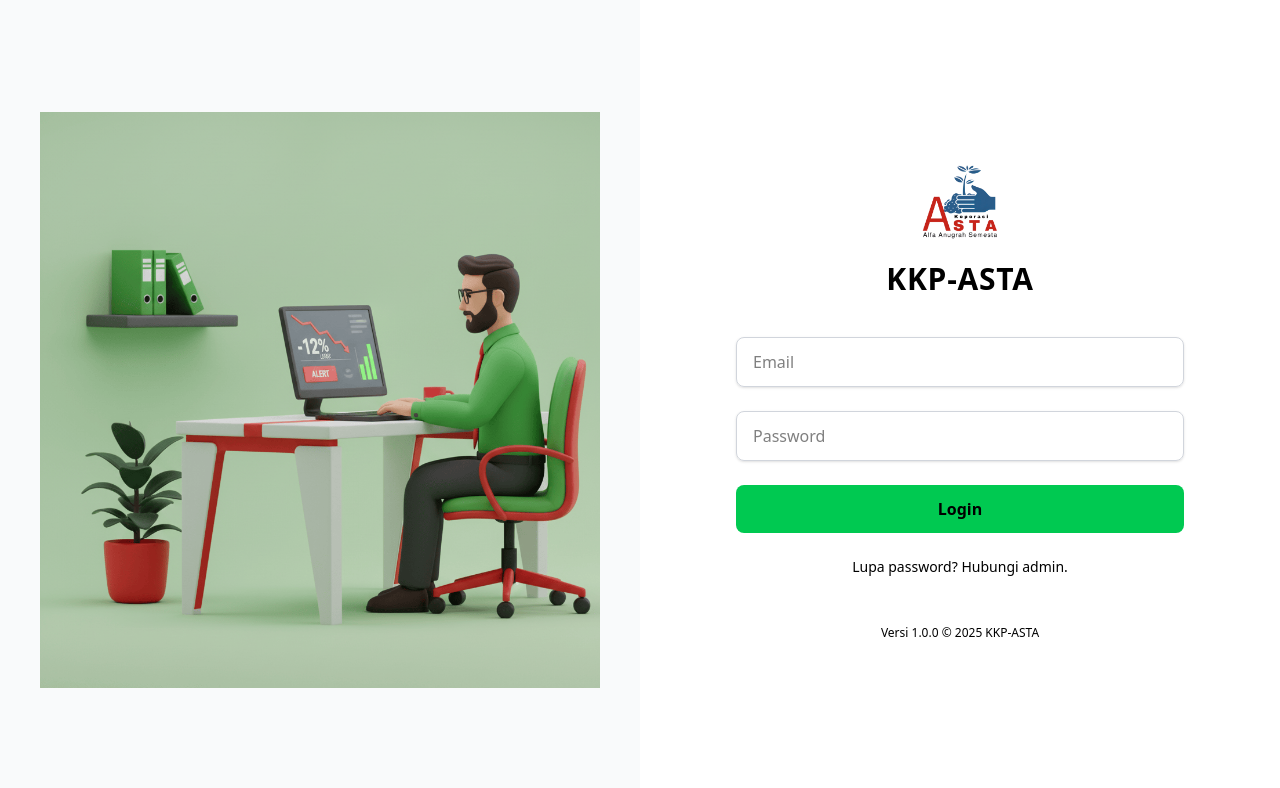
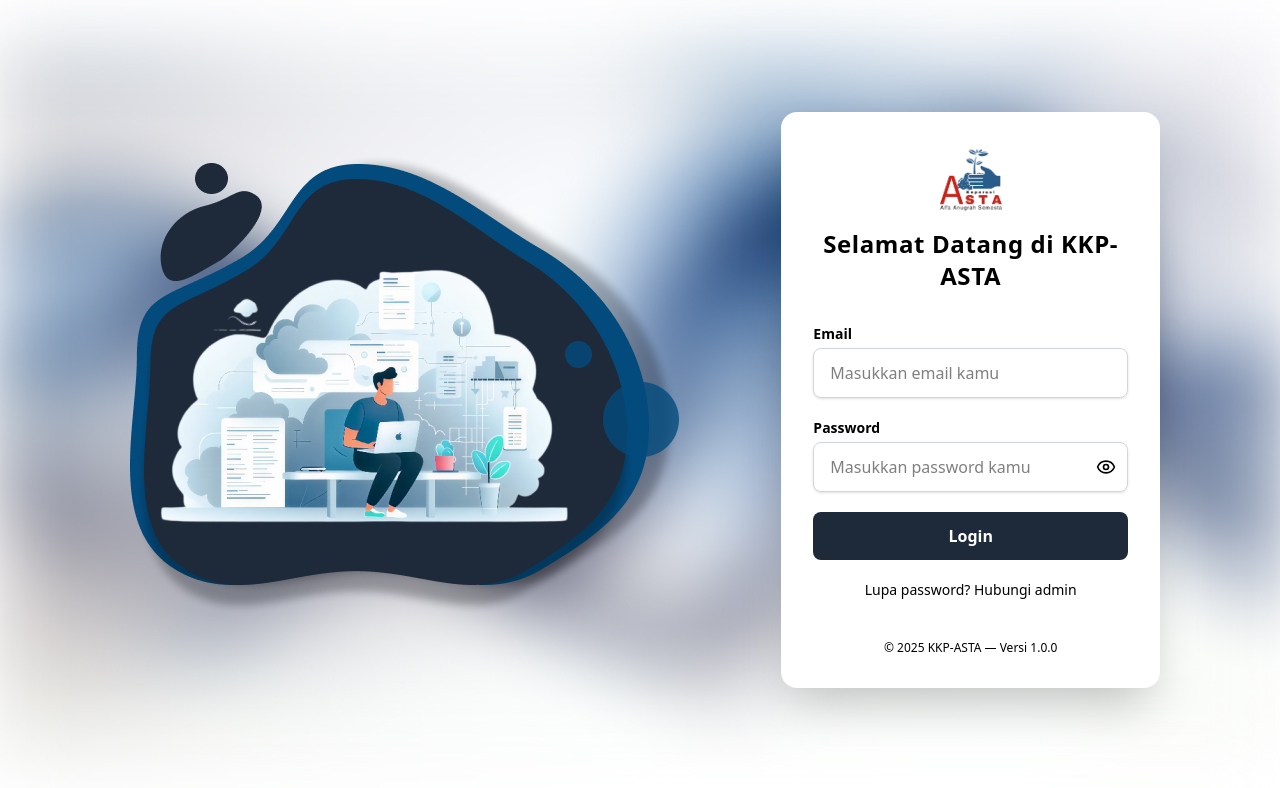
Before and after one commit to blackcatin/KKP-ASTA, a React (Vite) app in the folder protected/: page / in a window 1280 px wide. Shown: the top 788 px of the page. Built offline with nearby package versions, Linux system fonts and the light colour scheme.

Commit message:
Login Page

```diff
--- a/protected/src/components/Auth/Login.tsx
+++ b/protected/src/components/Auth/Login.tsx
@@ -1,11 +1,13 @@
 import { useState } from "react";
 import { useNavigate } from "react-router-dom";
+import { Eye, EyeOff } from "lucide-react"; // ikon mata
 import Logo from "../../assets/Image/Logo.png";
-import IllustrationImage from "../../assets/Image/illustrations.png";
+import Background from "../../assets/Image/Loginbgg.jpg";
 
 export default function Login() {
   const [email, setEmail] = useState("");
   const [password, setPassword] = useState("");
+  const [showPassword, setShowPassword] = useState(false);
   const [loading, setLoading] = useState(false);
   const [error, setError] = useState<string | null>(null);
 
@@ -29,10 +31,10 @@
 
       const data = await response.json();
       console.log(data);
+
       if (response.ok) {
         console.log("Login berhasil:", data.message, data.user);
-
-                nav('/dashboard');
+        nav("/dashboard");
       } else {
         setError(data.message || "Login gagal, silakan coba lagi.");
       }
@@ -45,67 +47,95 @@
   };
 
   return (
-        <div className="flex w-screen min-h-screen">
+    <div
+      className="flex items-center justify-end w-screen min-h-screen bg-cover bg-center"
+      style={{
+        backgroundImage: `url(${Background})`,
+      }}
+    >
+      <div className="flex justify-center w-full md:w-1/2 lg:w-1/3 mr-0 md:mr-12 lg:mr-24">
+        <div className="w-full max-w-md p-8 m-6 bg-white rounded-2xl shadow-2xl">
+          <div className="flex flex-col items-center mb-8">
+            <img src={Logo} alt="Logo" className="w-20 mb-3" />
+            <h1 className="text-2xl font-bold tracking-wide text-gray-800 text-center">
+              Selamat Datang di KKP-ASTA
+            </h1>
+          </div>
 
-            <div className="relative items-center justify-center hidden w-1/2 p-10 overflow-hidden md:flex bg-gray-50">
-                <div className="relative z-10 w-full max-w-xl">
-                    <img
-                        src={IllustrationImage}
-                        alt="Illustration"
-                        className="object-contain w-full h-full"
+          <form onSubmit={handleLogin} className="space-y-5">
+            {error && (
+              <div className="text-sm text-center text-red-500">{error}</div>
+            )}
+
+            <div>
+              <label
+                htmlFor="email"
+                className="block mb-1 text-sm font-semibold text-gray-700"
+              >
+                Email
+              </label>
+              <input
+                id="email"
+                type="email"
+                value={email}
+                onChange={(e) => setEmail(e.target.value)}
+                placeholder="Masukkan email kamu"
+                className="w-full px-4 py-3 border border-gray-300 rounded-lg shadow-sm focus:outline-none focus:ring-2 focus:ring-[var(--color-primary)]"
               />
+            </div>
+
+            <div>
+              <label
+                htmlFor="password"
+                className="block mb-1 text-sm font-semibold text-gray-700"
+              >
+                Password
+              </label>
+              <div className="relative">
+                <input
+                  id="password"
+                  type={showPassword ? "text" : "password"}
+                  value={password}
+                  onChange={(e) => setPassword(e.target.value)}
+                  placeholder="Masukkan password kamu"
+                  className="w-full px-4 py-3 border border-gray-300 rounded-lg shadow-sm focus:outline-none focus:ring-2 focus:ring-[var(--color-primary)] pr-10"
+                />
+                <button
+                  type="button"
+                  onClick={() => setShowPassword(!showPassword)}
+                  className="absolute inset-y-0 right-3 flex items-center text-gray-500 hover:text-[var(--color-primary)]"
+                  aria-label={showPassword ? "Sembunyikan password" : "Tampilkan password"}
+                >
+                  {showPassword ? <EyeOff size={20} /> : <Eye size={20} />}
+                </button>
               </div>
             </div>
 
-            <div className="flex items-center justify-center w-full px-4 bg-white md:w-1/2">
-                <div className="w-full max-w-md">
-                    <div className="flex flex-col items-center mb-10">
-                        <img src={Logo} alt="Logo" className="w-24 mb-4" />
-                        <h1 className="text-3xl font-bold tracking-wide text-gray-800">
-                            KKP-ASTA
-                        </h1>
-                    </div>
-
-                    <form onSubmit={handleLogin} className="space-y-6">
-                        {error && (
-                            <div className="text-sm text-center text-red-500">{error}</div>
-                        )}
-                        <div>
-                            <input
-                                type="email"
-                                value={email}
-                                onChange={(e) => setEmail(e.target.value)}
-                                placeholder="Email"
-                                className="w-full px-4 py-3 border border-gray-300 rounded-lg shadow-sm focus:outline-none focus:ring-2 focus:ring-green-500"
-                            />
-                        </div>
-                        <div>
-                            <input
-                                type="password"
-                                value={password}
-                                onChange={(e) => setPassword(e.target.value)}
-                                placeholder="Password"
-                                className="w-full px-4 py-3 border border-gray-300 rounded-lg shadow-sm focus:outline-none focus:ring-2 focus:ring-green-500"
-                            />
-                        </div>
             <button
               type="submit"
               disabled={loading}
-                            className="w-full py-3 font-semibold text-white transition bg-green-500 rounded-lg hover:bg-green-600 disabled:opacity-50 disabled:cursor-not-allowed"
+              className="w-full py-3 font-semibold text-white rounded-lg transition disabled:opacity-50 disabled:cursor-not-allowed"
+              style={{
+                backgroundColor: "var(--color-primary)", color: "white"
+              }}
             >
               {loading ? "Loading..." : "Login"}
             </button>
           </form>
 
-                    <div className="mt-6 text-sm text-center">
+      <div className="mt-5 text-sm text-center">
             Lupa password?{" "}
-                        <a href="#" className="text-blue-600 hover:underline">
-                            Hubungi admin.
+            <a
+              href="#"
+              className="font-medium text-[var(--color-primary)] transition duration-200 ease-in-out hover:underline hover:decoration-[var(--color-primary)] underline-offset-4"
+            >
+              Hubungi admin
             </a>
           </div>
 
-                    <p className="mt-12 text-xs text-center text-gray-400">
-                        Versi 1.0.0 © 2025 KKP-ASTA
+
+          <p className="mt-10 text-xs text-center text-gray-500">
+            © 2025 KKP-ASTA — Versi 1.0.0
           </p>
         </div>
       </div>
```
Also changed, not shown: protected/src/assets/Image/Loginbgg.jpg (added). Lines whose indentation alone changed are shown as unchanged.
